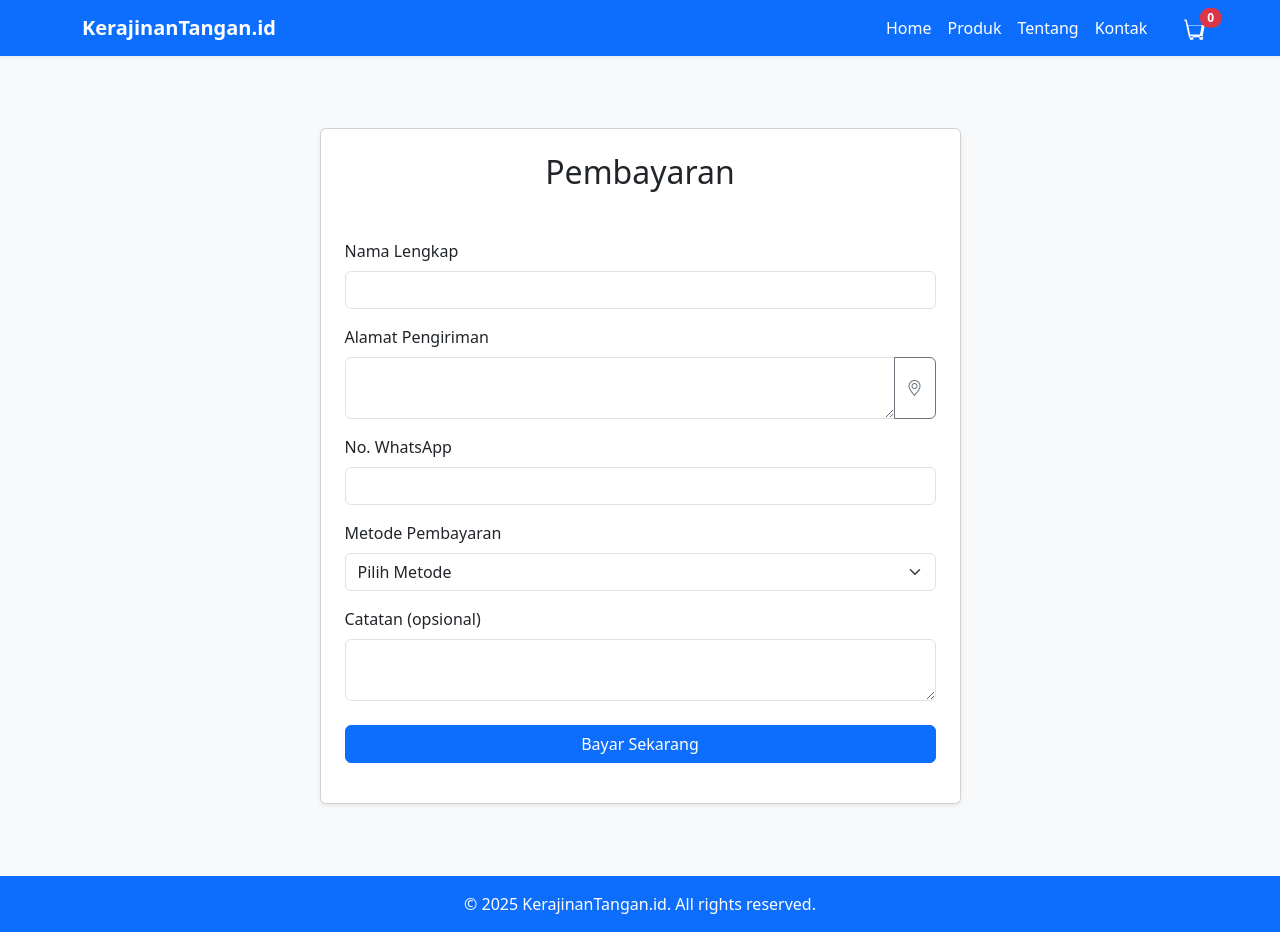
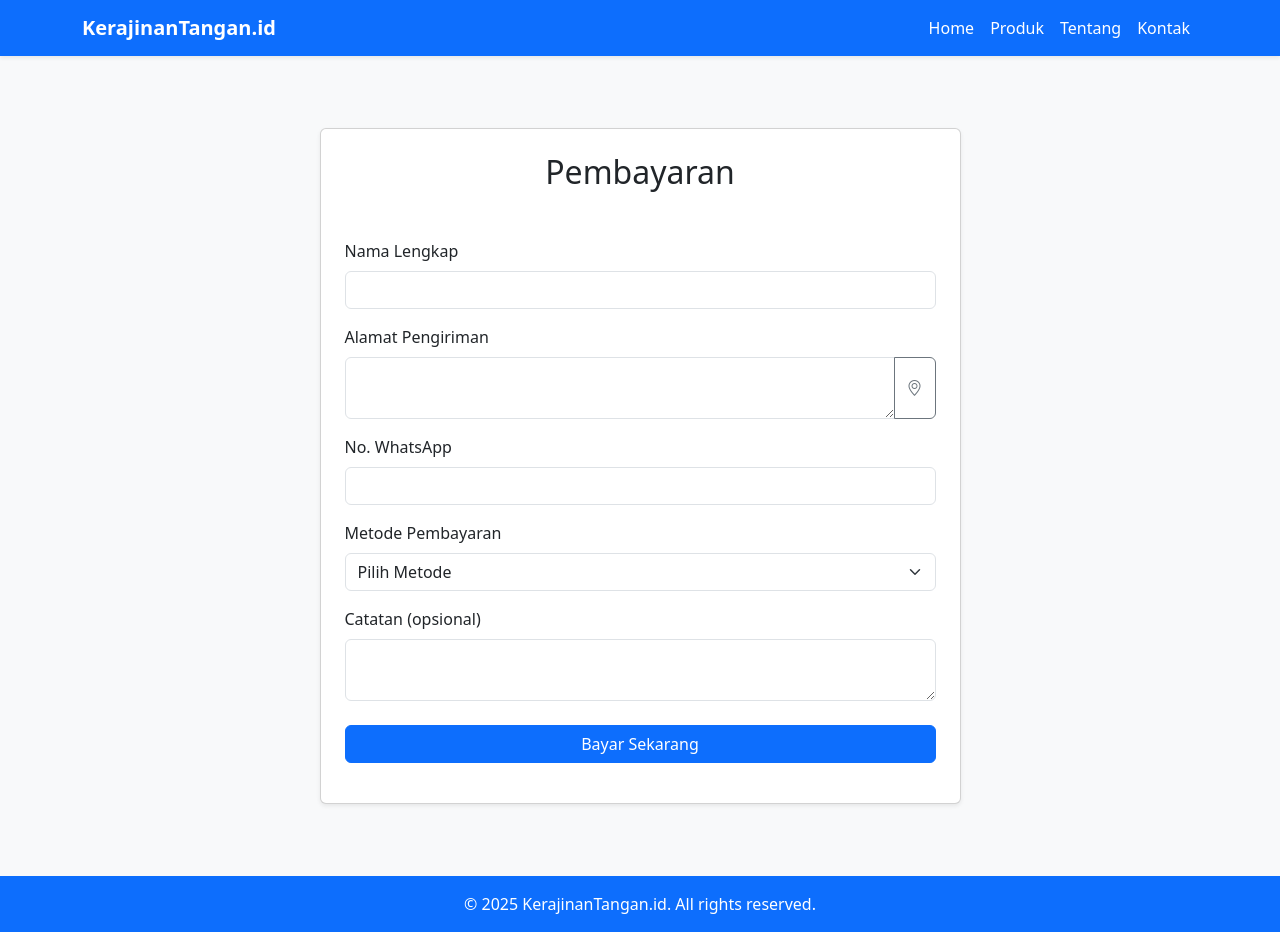
Before and after one commit to Diki04640/Handmade, a plain HTML site: page checkout.html in a window 1280 px wide. Drawn offline with nearby package versions, Linux system fonts and the light colour scheme.

Commit message:
Update project

```diff
--- a/checkout.html
+++ b/checkout.html
@@ -26,14 +26,6 @@
                         <li class="nav-item"><a class="nav-link active" href="index.html#produk">Produk</a></li>
                         <li class="nav-item"><a class="nav-link active" href="index.html#tentang">Tentang</a></li>
                         <li class="nav-item"><a class="nav-link active" href="index.html#kontak">Kontak</a></li>
-                        <li class="nav-item ms-3 navbar-cart-btn">
-                            <a href="#" class="btn btn-primary position-relative" id="cartBtn" data-bs-toggle="offcanvas" data-bs-target="#cartCanvas" aria-controls="cartCanvas">
-                                <svg xmlns="http://www.w3.org/2000/svg" width="22" height="22" fill="currentColor" class="bi bi-cart" viewBox="0 0 16 16">
-                                    <path d="M0 1.5A.5.5 0 0 1 .5 1h1a.5.5 0 0 1 .485.379L2.89 5H14.5a.5.5 0 0 1 .491.592l-1.5 8A.5.5 0 0 1 13 14H4a.5.5 0 0 1-.491-.408L1.01 2H.5a.5.5 0 0 1-.5-.5zm3.14 4l1.25 6.5h7.22l1.25-6.5H3.14zM5.5 16a1.5 1.5 0 1 0 0-3 1.5 1.5 0 0 0 0 3zm7 0a1.5 1.5 0 1 0 0-3 1.5 1.5 0 0 0 0 3z"/>
-                                </svg>
-                                <span class="position-absolute top-0 start-100 translate-middle badge rounded-pill bg-danger" id="cartCount">0</span>
-                            </a>
-                        </li>
                     </ul>
                 </div>
             </div>
```
